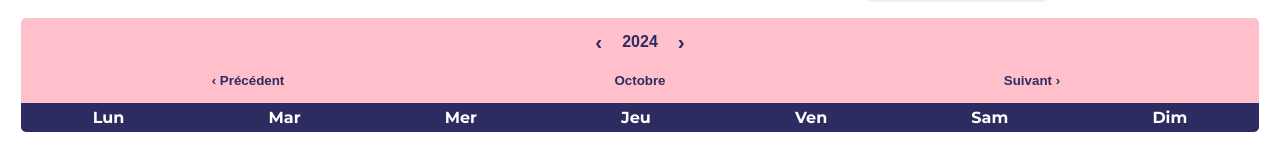
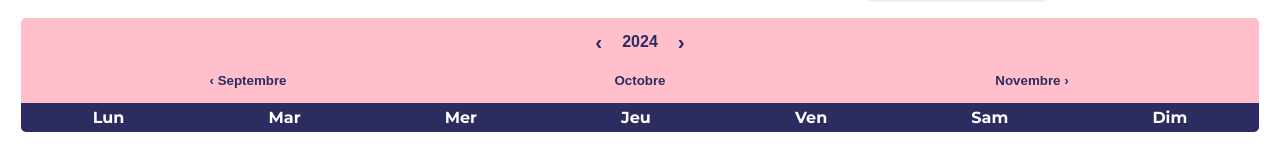
Before and after one commit to Marine-Dlf/planning-app-project, a React (Create React App) app in the folder planning-app-project/: page /planning in a window 1280 px wide. Shown: the part 189-348 px from the top of the page. Built offline with nearby package versions, Linux system fonts and the light colour scheme.

Commit message:
Affichage des mois (ChangeDate)

```diff
--- a/planning-app-project/src/components/ChangeDate.jsx
+++ b/planning-app-project/src/components/ChangeDate.jsx
@@ -13,9 +13,11 @@ function ChangeDate() {
     const [currentYear, setCurrentYear] = useState(new Date().getFullYear())
     const [currentMonth, setCurrentMonth] = useState(new Date().getMonth())
 
+
     // Move to the precious or next year
     const nextYear = () => (setCurrentYear(currentYear + 1));
     const previousYear = () => (setCurrentYear(currentYear - 1));
+
 
     // Move to the precious or next month
     const nextMonth = () => {
@@ -36,6 +38,15 @@ function ChangeDate() {
         }
     }
 
+
+    // Diplay months
+    let nextMonthName
+    currentMonth === 11 ? nextMonthName = monthName[0] : nextMonthName = monthName[currentMonth + 1]
+
+    let previousMonthName
+    currentMonth === 0 ? previousMonthName = monthName[11] : previousMonthName = monthName[currentMonth - 1]
+
+
     return (
         <div className='changeDate'>
             <div className='changeYear'>
@@ -44,9 +55,9 @@ function ChangeDate() {
                 <button className='changeYearButton' onClick={nextYear}>›</button>
             </div>
             <div className='changeMonth'>
-                <button className='changeMonthButton' onClick={previousMonth}>‹ Précédent</button>
+                <button className='changeMonthButton' onClick={previousMonth}>‹ {previousMonthName}</button>
                 <button>{monthName[currentMonth]}</button>
-                <button className='changeMonthButton' onClick={nextMonth}>Suivant ›</button>
+                <button className='changeMonthButton' onClick={nextMonth}>{nextMonthName} ›</button>
             </div>
         </div>
     )
```
